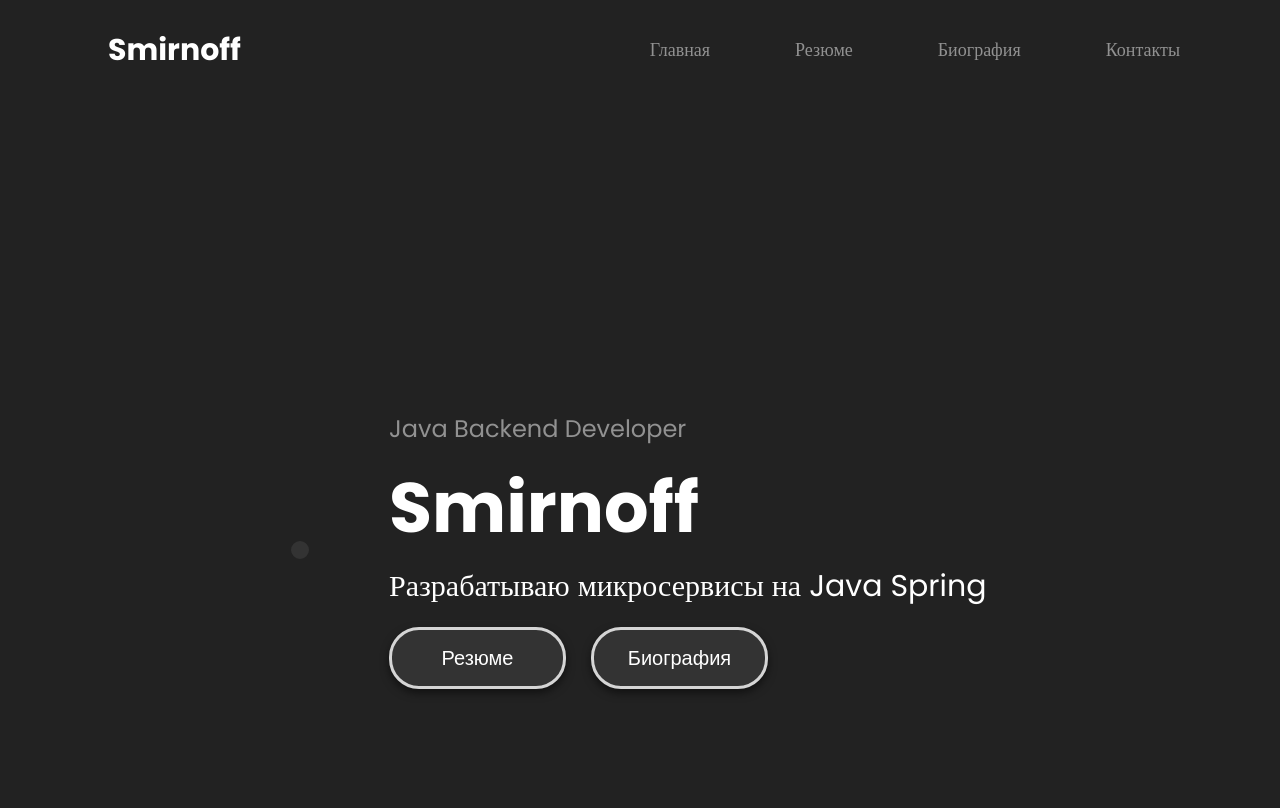
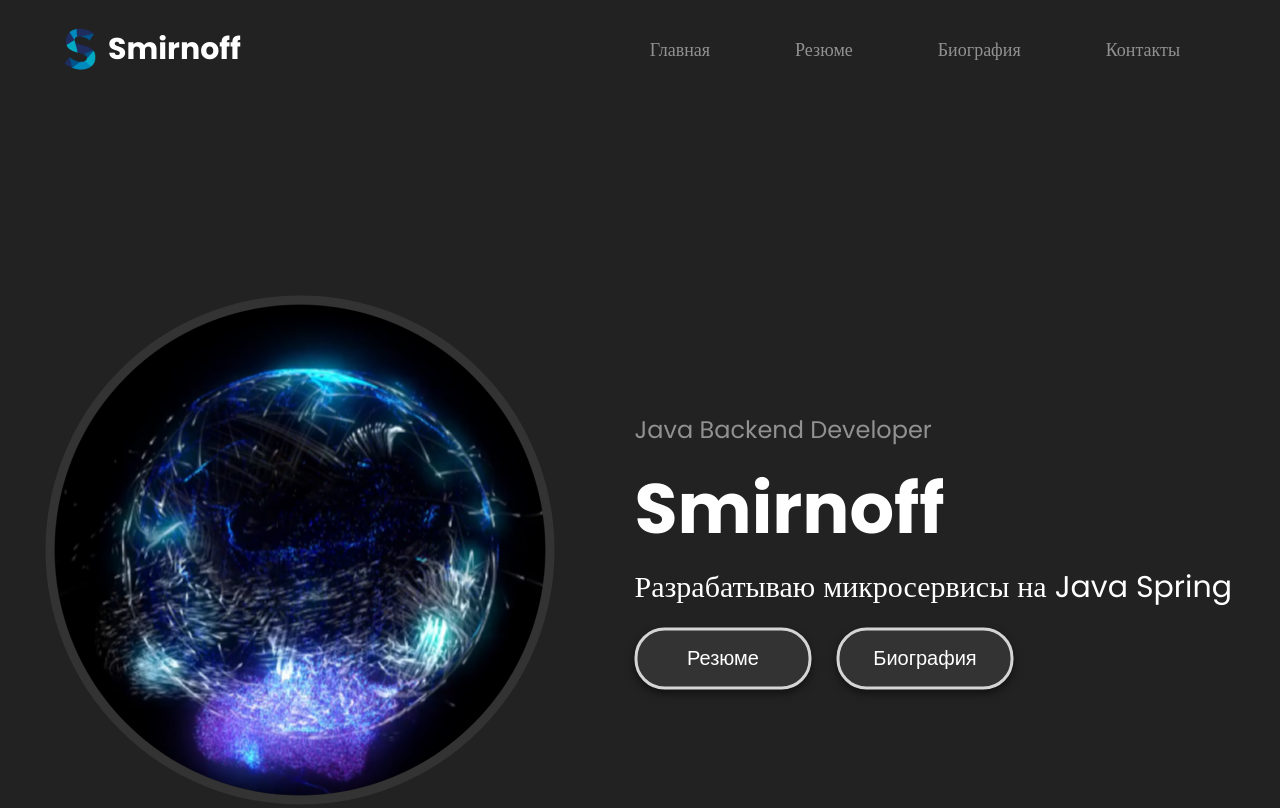
Before and after one commit to mare-viz/resume, a plain HTML site: page index.html in a window 1280 px wide. Shown: the top 808 px of the page. Drawn offline with Linux system fonts and the light colour scheme; the site is published under a folder, as on GitHub Pages, so addresses that start at the root find nothing.

Commit message:
Update index.html

```diff
--- a/index.html
+++ b/index.html
@@ -16,11 +16,11 @@
 
   <header class="header">
     <a href="/index.html" class="header__logo">
-      <img src="/assets/images/S.png" alt="" />
+      <img src="./assets/images/S.png" alt="" />
       <div class="header__logo__text">Smirnoff</div>
     </a>
     <div class="header__menu" id="menu">
-      <img src="/assets/images/setting.png" alt="">
+      <img src="./assets/images/setting.png" alt="">
       <nav class="header__menu__nav hide" id="nav">
         <a href="/index.html" class="nav__items">Главная</a>
         <a href="/resume.html" class="nav__items">Резюме</a>
@@ -38,7 +38,7 @@
 
   <main class="main">
     <div class="info">
-      <img src="/assets/images/ellipse.png" alt="" class="info__image">
+      <img src="./assets/images/ellipse.png" alt="" class="info__image">
       <div class="info__info">
         <div class="info__pretext">Java Backend Developer</div>
         <div class="info__title">Smirnoff</div>
@@ -75,7 +75,7 @@
     </div>
   </footer>
 
-  <script src="/assets/js/settings.js"></script>
+  <script src="./assets/js/settings.js"></script>
 </body>
 
 </html>
```
